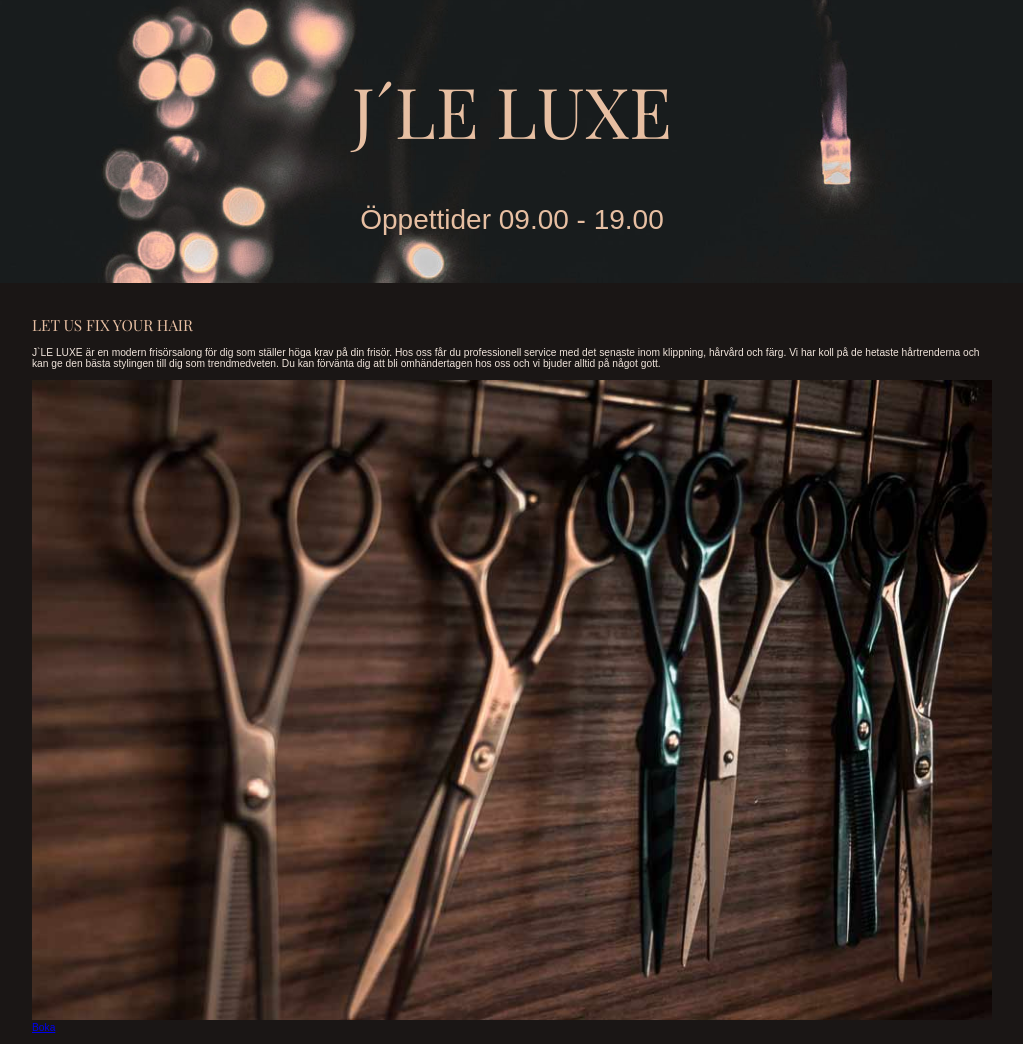
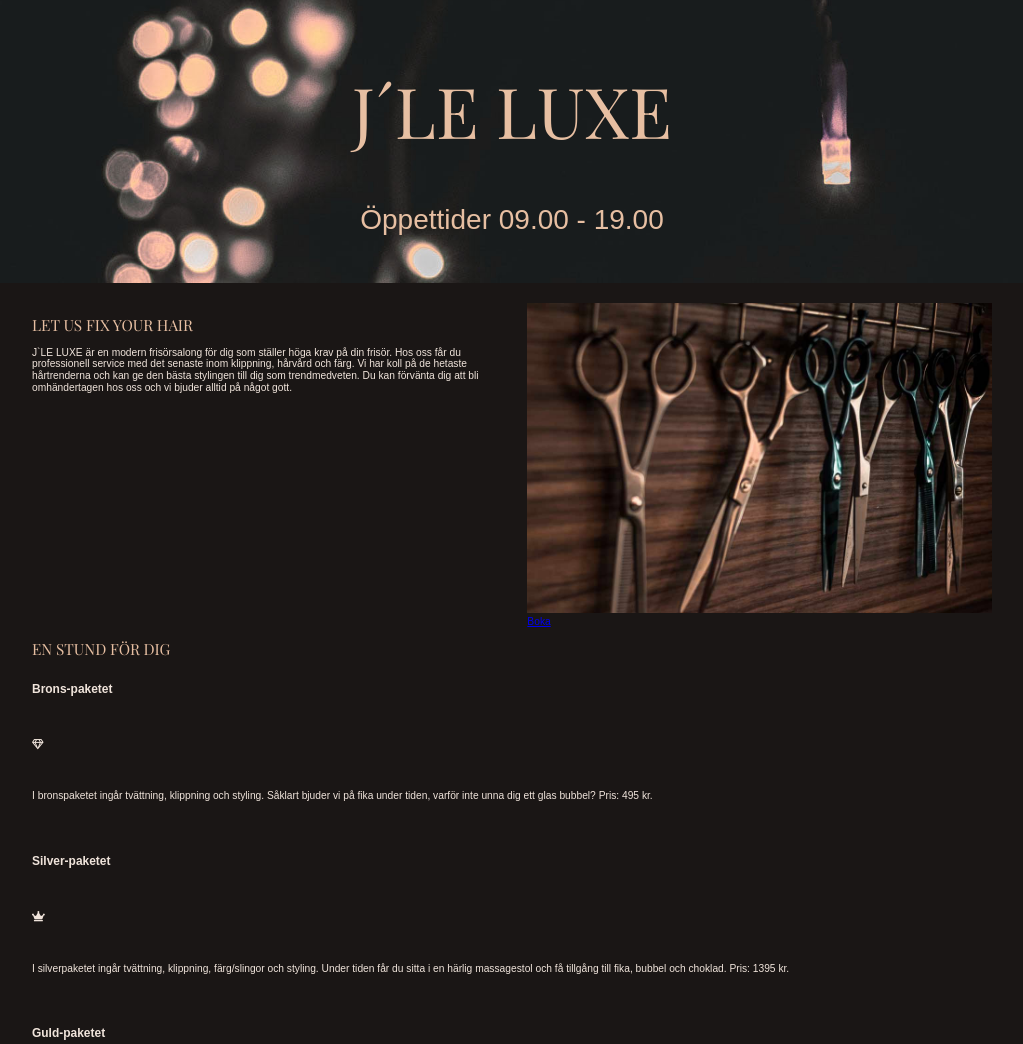
Before and after one commit to jamieandersson/slutuppgift-kurs1, a plain HTML site: page public_html/index.html in a window 1280 px wide. Shown: the part 117-1161 px from the top of the page, without its empty margins (128-1151 px from the left). Drawn offline with nearby package versions, Linux system fonts and the light colour scheme.

Commit message:
first grid done

```diff
--- a/public_html/css/style.css
+++ b/public_html/css/style.css
@@ -426,4 +426,11 @@ body {
 h2 {
   color: #E7BFA2; }
 
+@media screen and (min-width: 800px) {
+  .grid-container {
+    display: grid;
+    grid-gap: 3em; }
+
+  .col-2 {
+    grid-template-columns: repeat(2, 1fr); } }
 /*==== FOOTER =====*/
--- a/public_html/index.html
+++ b/public_html/index.html
@@ -36,19 +36,23 @@
    <main>
       <div class="wrapper">
          <section id="section3">
+            <div class="grid-container col-2">
+                <div class="grid-item">
                     <h2>Let us fix your hair</h2>
-            <div class="grid-container1">
                     <p>
                         J`LE LUXE är en modern frisörsalong för dig som ställer höga krav på din frisör. Hos oss får du professionell service med det senaste inom klippning, hårvård och färg. Vi har koll på de hetaste hårtrenderna och kan ge den bästa stylingen till dig som trendmedveten. Du kan förvänta dig att bli omhändertagen hos oss och vi bjuder alltid på något gott.
                     </p>
+                </div><!-- grid-item -->
+                <div class="grid-item">
                     <img src="img/scissors.jpg" class="img-fluid" alt="a photo of scissors hanging on a wall">
                     <a href="#boka">Boka</a>
-            </div><!-- grid-container1 -->
+                </div><!-- grid-item -->
+            </div><!-- grid-container -->
          </section> <!-- section3 -->
 
          <section id="section2">
             <h2>En stund för dig</h2>
-            <div class="grid-container2">
+            <div class="grid-container">
                <h3>Brons-paketet</h3>
                <i class="far fa-gem"></i>
                <p>I bronspaketet ingår tvättning, klippning och styling. Såklart bjuder vi på fika under tiden, varför inte unna dig ett glas bubbel? Pris: 495 kr.</P>
@@ -58,15 +62,15 @@
                <h3>Guld-paketet</h3>
                <i class="far fa-heart"></i>
                <p>I guldpaketet ingår tvättning, klippning, färg/slingor, styling och en dags/kvälls makeup. Du får dessutom en ansiktsmassage och huvudmassage samt fika, bubbel, choklad med mera. En massagestol finns för dig under hela din upplevelse här. Gå härifrån som en ny människa. Pris: 1695 kr. </P>
-            </div> <!-- grid-container2 -->
+            </div> <!-- grid-container -->
          </section> <!-- section2 -->
 
          <section id ="section4">
              <h2>Hairstyle for your lifestyle!</h2>
-             <div class="grid-container3">
+             <div class="grid-container">
                 <img src="img/redhair.jpg" class="img-fluid" alt="a photo of a girl with red hair">
                 <img src="img/blonde.jpg" class="img-fluid" alt="a photo of a girl with blonde hair">
-             </div><!-- grid-container3 -->
+             </div><!-- grid-container -->
          </section><!-- section4 -->
 
          <section id="section1">
--- a/scss/_main.scss
+++ b/scss/_main.scss
@@ -8,3 +8,16 @@ body {
 h2 {
    color: $first-color;
 }
+
+
+
+@media screen and (min-width: 800px) {
+   .grid-container {
+      display: grid;
+      grid-gap: 3em;
+   }
+
+   .col-2 {
+      grid-template-columns: repeat(2,1fr);
+   }
+}
```
Lines whose indentation alone changed are shown as unchanged.
